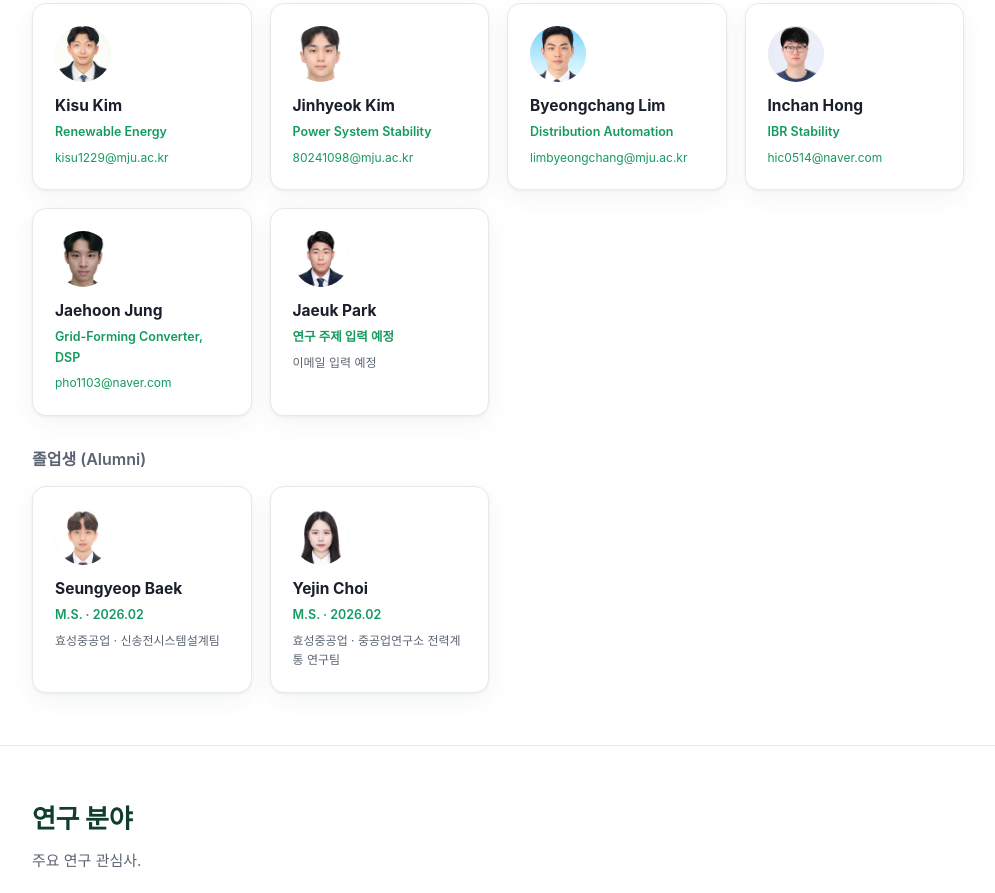
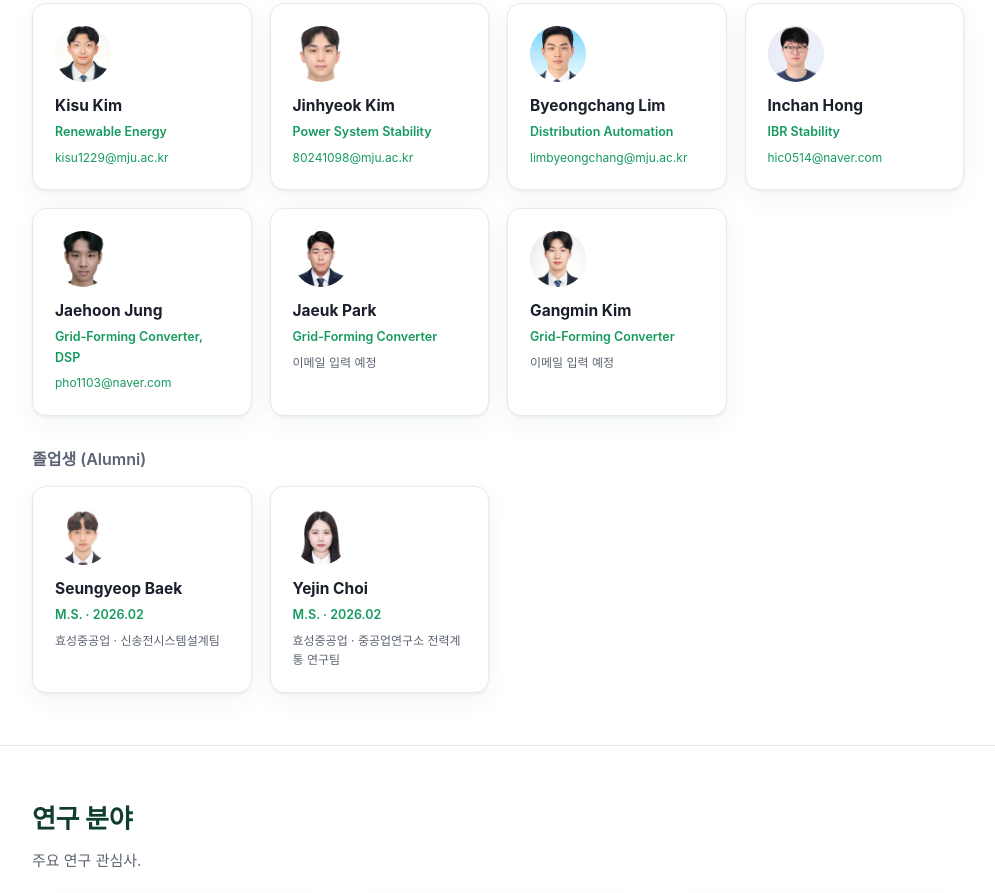
Before and after one commit to YeuntaeYoo/ytlab, a plain HTML site: page index.html in a window 1280 px wide. Shown: the part 1265-2158 px from the top of the page, without its empty margins (142-1137 px from the left). Drawn offline with Linux system fonts and the light colour scheme.

Commit message:
Add files via upload

```diff
--- a/index.html
+++ b/index.html
@@ -234,7 +234,12 @@
       </div>
       <div class="card mcard">
         <div class="av">JP<img src="images/member-jaeuk.jpg" alt="Jaeuk Park" onerror="this.remove()"></div><div class="name">Jaeuk Park</div>
-        <div class="role"><span data-ko>연구 주제 입력 예정</span><span data-en>Research topic TBD</span></div>
+        <div class="role">Grid-Forming Converter</div>
+        <div class="mail"><span data-ko>이메일 입력 예정</span><span data-en>Email TBD</span></div>
+      </div>
+      <div class="card mcard">
+        <div class="av">GK<img src="images/member-gangmin.jpg" alt="Gangmin Kim" onerror="this.remove()"></div><div class="name">Gangmin Kim</div>
+        <div class="role">Grid-Forming Converter</div>
         <div class="mail"><span data-ko>이메일 입력 예정</span><span data-en>Email TBD</span></div>
       </div>
     </div>
```
Also changed, not shown: images/member-gangmin.jpg (added), images/김강민.jpg (added).
